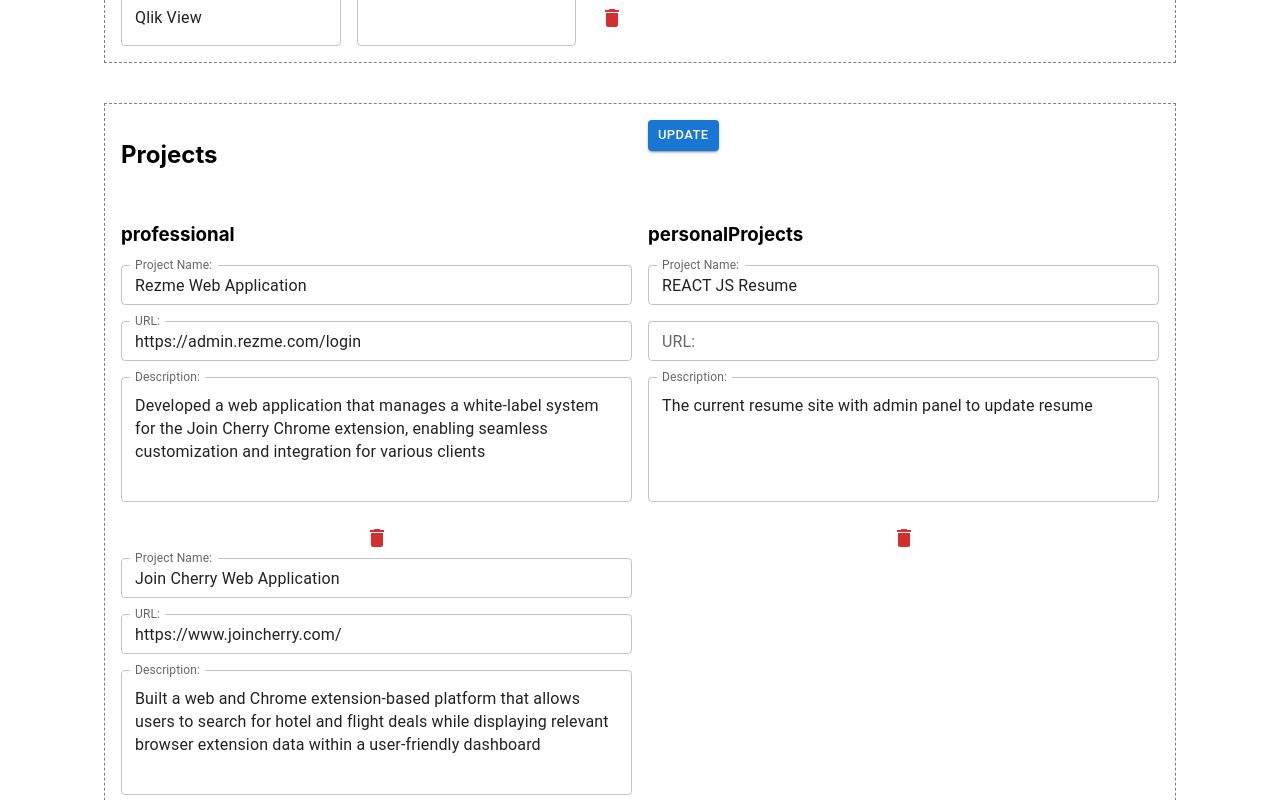
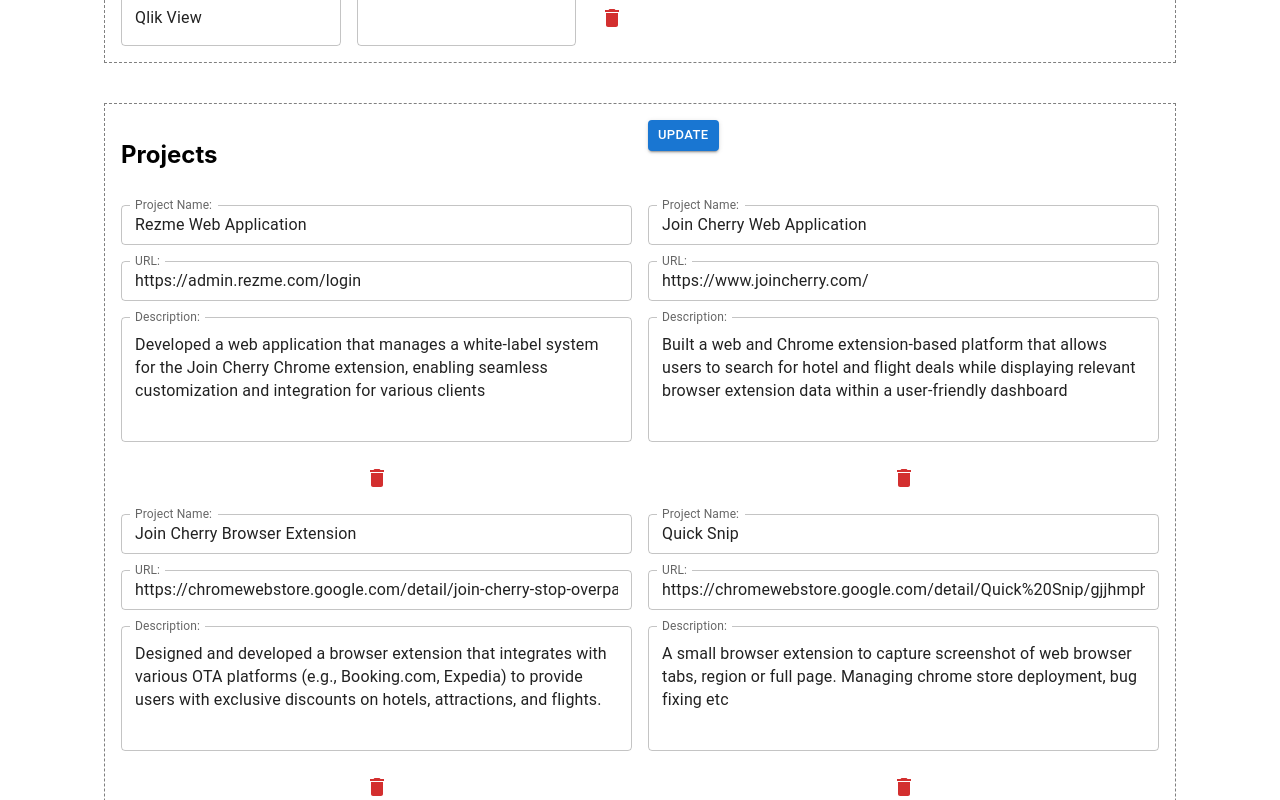
Before and after one commit to Mohit7th/resume, a React (Create React App) app: page /admin in a window 1280 px wide. Shown: the part 2080-2880 px from the top of the page. Built offline with nearby package versions, Linux system fonts and the light colour scheme.

Commit message:
restructured project category

```diff
--- a/src/components/admin/ProjectBlock.tsx
+++ b/src/components/admin/ProjectBlock.tsx
@@ -1,5 +1,5 @@
 import React, { useEffect, useState } from "react";
-import { Projects, Project } from "../../types"; // Import correct types
+import { Projects } from "../../types"; // Import correct types
 import { useUserData, useUserDataDispatch } from "../../context/UserContext";
 import Button from "@mui/material/Button";
 import IconButton from "@mui/material/IconButton";
@@ -12,11 +12,9 @@
     const dispatch = useUserDataDispatch();
 
     // Ensure projects are properly initialized
-    const [projects, setProjects] = useState<Projects>(
-        userdata?.projects || { professional: [], personalProjects: [] }
+    const [projects, setProjects] = useState<Projects[]>(
+        userdata?.projects || []
     );
-
-    type ProjectCategory = keyof Projects; // Ensures only valid categories
 
     // Sync projects state when userdata changes
     useEffect(() => {
@@ -39,16 +37,14 @@
 
     function handleProjectChange(
         index: number,
-        category: ProjectCategory,
-        field: keyof Project, // ✅ Ensures only valid project fields
+        field: keyof Projects, // ✅ Ensures only valid project fields
         newValue: string
     ) {
-        setProjects((prevProjects) => ({
-            ...prevProjects,
-            [category]: prevProjects[category].map((project, i) =>
+        setProjects((prevProjects) =>
+            prevProjects.map((project: any, i: number) =>
                 i === index ? { ...project, [field]: newValue } : project
-            ),
-        }));
+            )
+        );
     }
 
     return (
@@ -66,11 +62,9 @@
                         Update
                     </Button>
                 </Grid>
-                {Object.keys(projects).map((categoryKey) => (
-                    <Grid size={{ xs: 12, md: 6 }} key={categoryKey}>
-                        <h3>{categoryKey.replace("-", " ")}</h3>
-                        {projects[categoryKey as ProjectCategory].map(
-                            (project, index) => (
+                {userdata.projects.map((project: any, index: number) => (
+                    <Grid size={{ xs: 12, md: 6 }} key={index}>
+                        {
                                 <Stack spacing={2} key={project._id}>
                                     <TextField
                                         id="outlined-basic"
@@ -81,7 +75,6 @@
                                         onChange={(e) =>
                                             handleProjectChange(
                                                 index,
-                                                categoryKey as ProjectCategory,
                                                 "name",
                                                 e.target.value
                                             )
@@ -97,7 +90,6 @@
                                         onChange={(e) =>
                                             handleProjectChange(
                                                 index,
-                                                categoryKey as ProjectCategory,
                                                 "url",
                                                 e.target.value
                                             )
@@ -115,7 +107,6 @@
                                         onChange={(e) =>
                                             handleProjectChange(
                                                 index,
-                                                categoryKey as ProjectCategory,
                                                 "description",
                                                 e.target.value
                                             )
@@ -128,8 +119,8 @@
                                         <DeleteIcon />
                                     </IconButton>
                                 </Stack>
-                            )
-                        )}
+
+                        }
                     </Grid>
                 ))}
             </Grid>
--- a/src/components/data.tsx
+++ b/src/components/data.tsx
@@ -169,8 +169,7 @@
             },
         ],
     },
-    projects: {
-        professional: [
+    projects: [
         {
             name: "Rezme Web Application",
             description:
@@ -178,6 +177,7 @@
             technologies: ["MEAN Stack"],
             url: "https://admin.rezme.com/login",
             _id: "25",
+            type: "web",
         },
         {
             name: "Join Cherry Web Application",
@@ -186,6 +186,7 @@
             technologies: ["MEAN Stack"],
             url: "https://www.joincherry.com/",
             _id: "26",
+            type: "web",
         },
         {
             name: "Join Cherry Browser Extension",
@@ -194,13 +195,16 @@
             technologies: ["HTML", "CSS", "JavaScript"],
             url: "https://chromewebstore.google.com/detail/join-cherry-stop-overpayi/chdofjfbphhphdllcadpnaochgcapnid",
             _id: "27",
+            type: "extension",
         },
         {
             name: "Quick Snip",
-                description: "A small browser extension to capture screenshot of web browser tabs, region or full page. Managing chrome store deployment, bug fixing etc",
+            description:
+                "A small browser extension to capture screenshot of web browser tabs, region or full page. Managing chrome store deployment, bug fixing etc",
             technologies: ["HTML", "CSS", "JQuery", "Bootstrap"],
             url: "https://chromewebstore.google.com/detail/Quick%20Snip/gjjhmphibjpmjbeghgjgecennojdohgc?hl=en&authuser=0",
-                _id: "38"
+            _id: "38",
+            type: "extension",
         },
         {
             name: "Synthesis",
@@ -209,6 +213,7 @@
             technologies: ["T-SQL", "Crystal Reports"],
             url: "https://www.contata.com/oil-gas-software",
             _id: "28",
+            type: "bi",
         },
         {
             name: "HyperWallet: Financial/Loyalty Data Mart",
@@ -217,9 +222,9 @@
             technologies: ["SSIS", "Power BI", "SQL Server"],
             url: "https://www.hyperwallet.com",
             _id: "29",
+            type: "bi",
         },
-        ],
-        personalProjects: [
+
         {
             name: "REACT JS Resume",
             description:
@@ -227,9 +232,9 @@
             technologies: ["REACT.js", "Node.js", "Express.js", "MongoDB"],
             url: "",
             _id: "37",
+            type: "web",
         },
     ],
-    },
     workHistory: [
         {
             company: "Frooty Studios Pvt. Ltd",
--- a/src/pages/ResumeHome.tsx
+++ b/src/pages/ResumeHome.tsx
@@ -111,7 +111,7 @@
 
 function Projects() {
     const userdata = useUserData();
-    const projects = userdata.projects.professional.map((project: any) => (
+    const projects = userdata.projects.map((project: any) => (
         <Card
             sx={{ maxWidth: 345, display: "flex", flexDirection: "column" }}
             key={project._id}
--- a/src/types/resume.ts
+++ b/src/types/resume.ts
@@ -8,6 +8,6 @@
     titleHeader: TitleHeader;
     summary: Summary;
     skills: Skills;
-    projects: Projects;
+    projects: Projects[];
     workHistory: WorkHistory[];
 };
```
Also changed, not shown: src/types/projects.ts (+2 -6 lines). Lines whose indentation alone changed are shown as unchanged.
